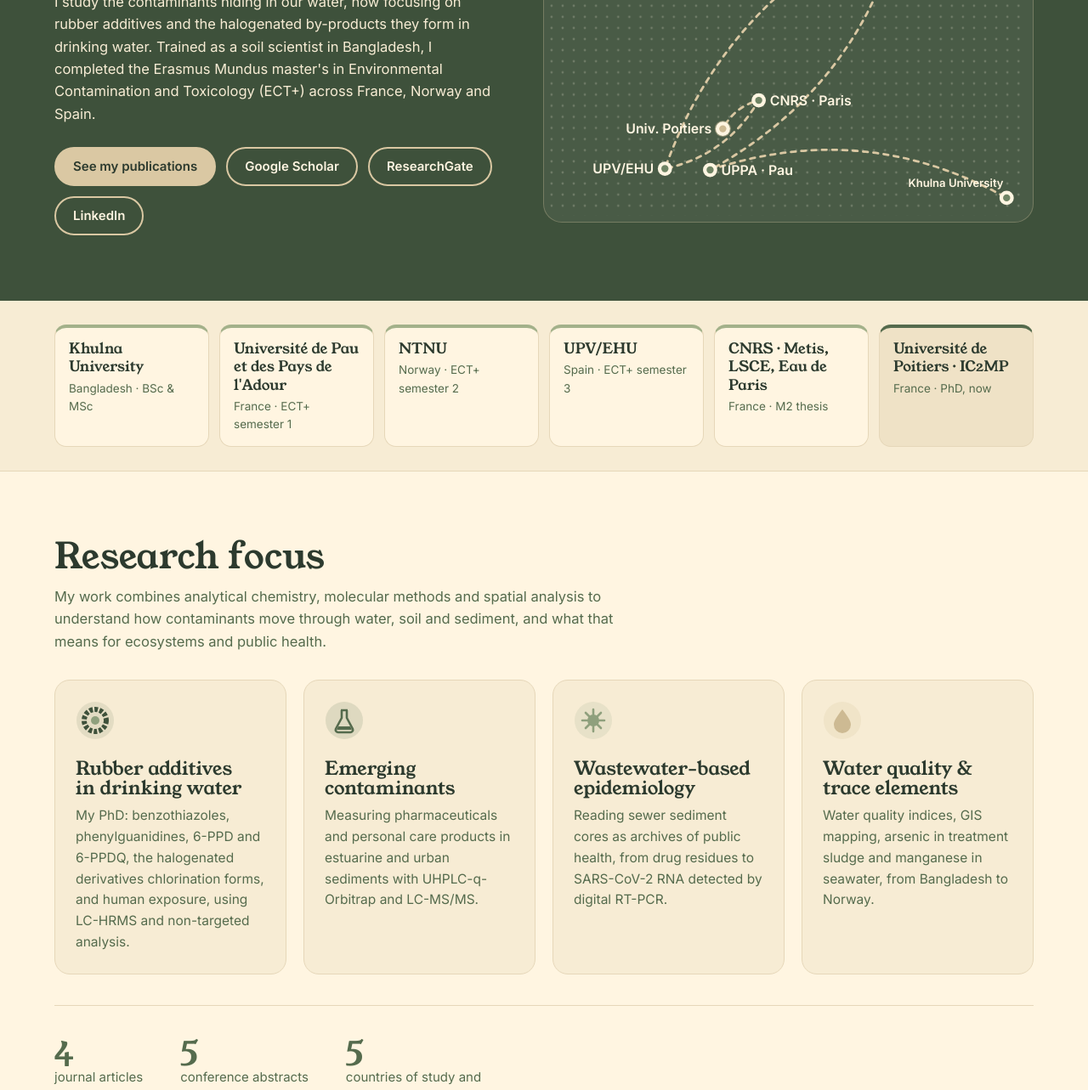
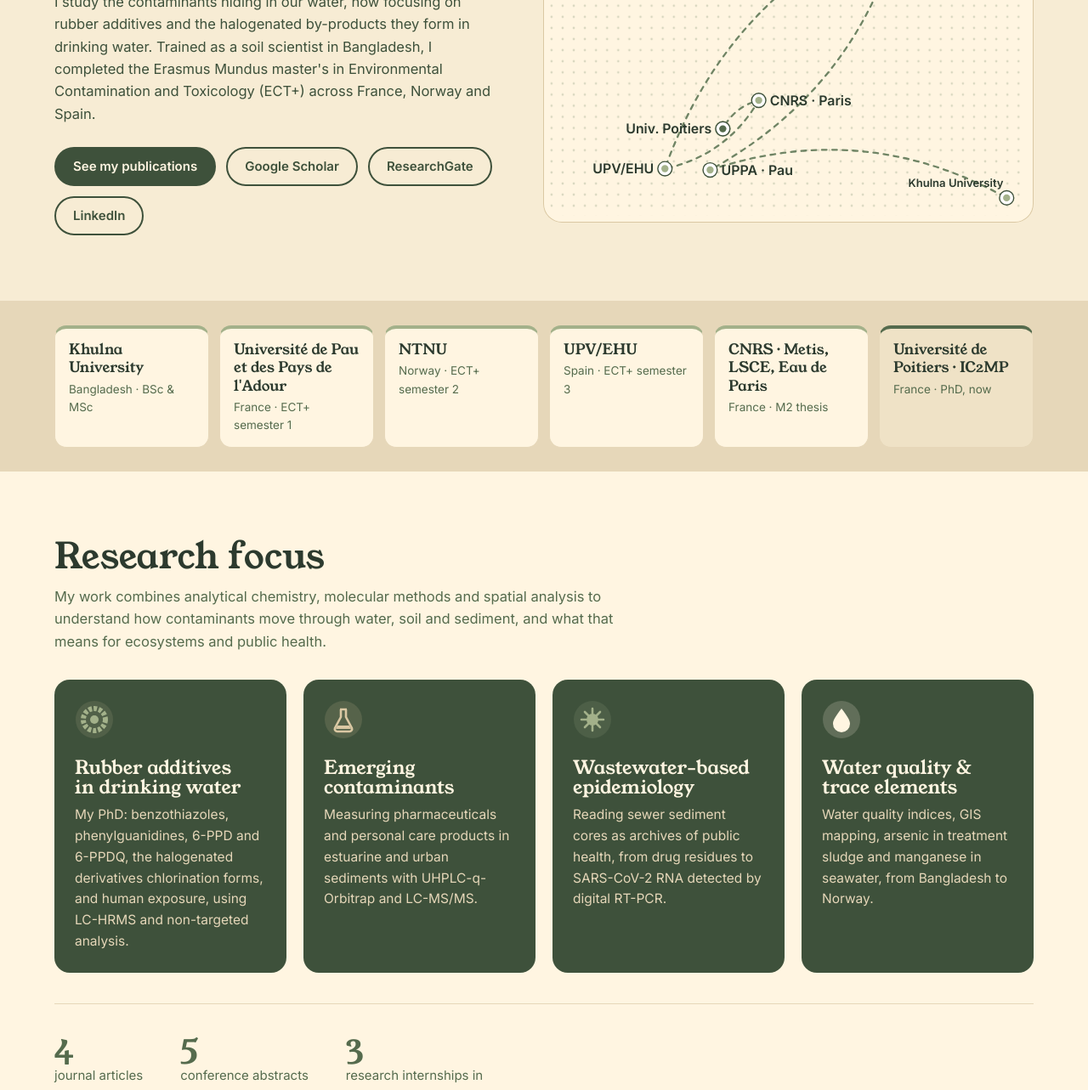
Before and after one commit to asifmahmud-researcher/asifmahmud-researcher.github.io, a plain HTML site: page index.html in a window 1280 px wide. Shown: the part 286-1569 px from the top of the page at 85% size. Drawn offline with Linux system fonts and the light colour scheme.

Commit message:
Update index.html

```diff
--- a/index.html
+++ b/index.html
@@ -11,7 +11,7 @@
 /* VOICE: warm, curious, scholarly — a young researcher's story told with care
    IDEA: a field notebook / route map — the career as a journey between research cities
    PICTURE: a dotted-grid map with a drawn route from Khulna through Pau, Trondheim, the Basque Country, Paris and Poitiers
-   COLOUR and TYPE: cream ground, deep and forest sage bands for rhythm, sage publications band, vintage-cream accent; Young Serif + Inter
+   COLOUR and TYPE: ivory hero with green type, forest research cards, sage publications band, deep sage contact, sage publications band, vintage-cream accent; Young Serif + Inter
    LAYOUT: dark hero with map, cream and sage bands alternating, dark contact band */
 :root{color-scheme:light dark;
  --bg:light-dark(#fff5e1,#1c261e);--ink:light-dark(#2c3a2e,#f7ecd4);--mute:light-dark(#556b4d,#c9cfb4);
@@ -34,25 +34,25 @@ nav b{font-family:"Young Serif",serif;font-weight:400;font-size:19px}
 nav ul{display:flex;flex-wrap:wrap;gap:4px;list-style:none;margin:0;padding:0}
 nav a{display:inline-flex;align-items:center;min-height:44px;padding:0 12px;text-decoration:none;font-size:15px;border-radius:8px;opacity:.9}
 nav a:hover,nav a:focus-visible{background:rgba(255,245,225,.12);opacity:1;outline:none}
-.hero{background:var(--forest);color:var(--cream);padding:clamp(28px,5vw,72px) max(5vw,16px) clamp(40px,6vw,80px)}
+.hero{background:#f7ecd4;color:var(--forest);border-bottom:1px solid #e6d7b9;padding:clamp(28px,5vw,72px) max(5vw,16px) clamp(40px,6vw,80px)}
 .hero .wrap{display:grid;grid-template-columns:minmax(0,1fr) minmax(0,1.1fr);gap:clamp(24px,4vw,56px);align-items:center}
 .hero h1{font-size:clamp(42px,6vw,66px);margin:6px 0 16px}
-.role{font-size:18px;color:var(--dcream);margin:0}
-.hero p.bio{max-width:54ch;color:#f7ecd4;margin:0 0 26px}
+.role{font-size:18px;color:var(--olive);margin:0}
+.hero p.bio{max-width:54ch;color:#3e513b;margin:0 0 26px}
 .btns{display:flex;flex-wrap:wrap;gap:12px}
-.btn{display:inline-flex;align-items:center;min-height:46px;padding:0 20px;border-radius:999px;font-weight:600;text-decoration:none;font-size:15px;border:2px solid var(--dcream);color:var(--cream);transition:transform .15s,background .15s}
-.btn:hover{transform:translateY(-2px);background:rgba(255,245,225,.1)}
-.btn.solid{background:var(--dcream);border-color:var(--dcream);color:var(--deep)}
-.btn.solid:hover{background:var(--cream)}
+.btn{display:inline-flex;align-items:center;min-height:46px;padding:0 20px;border-radius:999px;font-weight:600;text-decoration:none;font-size:15px;border:2px solid var(--forest);color:var(--forest);transition:transform .15s,background .15s}
+.btn:hover{transform:translateY(-2px);background:rgba(62,81,59,.08)}
+.btn.solid{background:var(--forest);border-color:var(--forest);color:var(--cream)}
+.btn.solid:hover{background:var(--deep)}
 .btn:focus-visible,button:focus-visible,input:focus-visible,.links a:focus-visible{outline:3px solid var(--vint);outline-offset:2px}
-.map{background:rgba(255,245,225,.06);border-radius:22px;padding:8px;box-shadow:inset 0 0 0 1px rgba(218,200,163,.3)}
+.map{background:#fff5e1;border-radius:22px;padding:8px;box-shadow:inset 0 0 0 1px #dac8a3}
 .map svg{display:block;width:100%;height:auto}
 .route{stroke-dasharray:6 7;animation:dash 1.6s linear infinite}
 @keyframes dash{to{stroke-dashoffset:-26}}
 .pulse{transform-box:fill-box;transform-origin:center;animation:pulse 2.4s ease-out infinite}
 @keyframes pulse{0%{transform:scale(1);opacity:.6}100%{transform:scale(3);opacity:0}}
 @media (prefers-reduced-motion:reduce){.route,.pulse{animation:none}.btn{transition:none}}
-.unis{background:var(--ivory);padding:28px max(5vw,16px);border-bottom:1px solid var(--line)}
+.unis{background:light-dark(#e6d7b9,#243026);padding:28px max(5vw,16px)}
 .ugrid{display:grid;grid-template-columns:repeat(6,minmax(0,1fr));gap:12px}
 .uni{background:var(--bg);border:1px solid var(--line);border-radius:14px;padding:14px 16px;border-top:4px solid var(--sage)}
 .uni b{display:block;font-family:"Young Serif",serif;font-weight:400;font-size:17px;line-height:1.25}
@@ -61,10 +61,10 @@ nav a:hover,nav a:focus-visible{background:rgba(255,245,225,.12);opacity:1;outli
 .grid3{display:grid;grid-template-columns:repeat(4,minmax(0,1fr));gap:20px}
 @media(max-width:1100px){.grid3{grid-template-columns:repeat(2,minmax(0,1fr))}.ugrid{grid-template-columns:repeat(3,minmax(0,1fr))}}
 @media(max-width:560px){.ugrid{grid-template-columns:repeat(2,minmax(0,1fr))}}
-.topic{background:var(--card);border:1px solid var(--line);border-radius:18px;padding:24px}
+.topic{background:var(--forest);color:var(--cream);border-radius:18px;padding:24px}
 .topic svg{width:46px;height:46px;margin-bottom:14px}
 .topic h3{font-size:22px;margin-bottom:8px}
-.topic p{margin:0;color:var(--mute);font-size:15.5px}
+.topic p{margin:0;color:#e6d7b9;font-size:15.5px}
 .stats{display:flex;flex-wrap:wrap;gap:12px 44px;margin-top:36px;padding-top:28px;border-top:1px solid var(--line)}
 .stats div{font-size:15px;color:var(--mute);max-width:22ch}
 .stats strong{display:block;font-family:"Young Serif",serif;font-weight:400;font-size:clamp(30px,4vw,40px);color:var(--hi);line-height:1.1}
@@ -191,20 +191,20 @@ const stops=[
  {c:"Univ. Poitiers",p:P(0.34,46.58),a:"end",dx:-14,dy:6}];
 let d=`M${stops[0].p}`;
 for(let i=1;i<stops.length;i++){const[a,b]=[stops[i-1].p,stops[i].p];const mx=(a[0]+b[0])/2,my=(a[1]+b[1])/2,nx=-(b[1]-a[1])*.22,ny=(b[0]-a[0])*.22;d+=` Q${mx+nx},${my+ny} ${b}`;}
-document.getElementById("map").innerHTML=`<defs><pattern id="dots" width="14" height="14" patternUnits="userSpaceOnUse"><circle cx="2" cy="2" r="1.4" fill="#fff5e1" opacity=".22"/></pattern></defs>
+document.getElementById("map").innerHTML=`<defs><pattern id="dots" width="14" height="14" patternUnits="userSpaceOnUse"><circle cx="2" cy="2" r="1.4" fill="#6f8464" opacity=".28"/></pattern></defs>
  <rect width="600" height="420" rx="16" fill="url(#dots)"/>
- <path class="route" d="${d}" fill="none" stroke="#dac8a3" stroke-width="3" stroke-linecap="round"/>
- ${stops.map((s,i)=>{const[x,y]=s.p;return `${i===stops.length-1?`<circle class="pulse" cx="${x}" cy="${y}" r="8" fill="#dac8a3"/>`:""}
- <circle cx="${x}" cy="${y}" r="9" fill="#fff5e1"/><circle cx="${x}" cy="${y}" r="4.5" fill="${i===stops.length-1?"#cdba93":"#6f8464"}"/>
- <text x="${x+s.dx}" y="${y+s.dy}" text-anchor="${s.a}" fill="#fff5e1" font-family="Inter,sans-serif" font-size="${s.off?14:17}" font-weight="600">${s.c}</text>`}).join("")}`;
+ <path class="route" d="${d}" fill="none" stroke="#6f8464" stroke-width="2.5" stroke-linecap="round"/>
+ ${stops.map((s,i)=>{const[x,y]=s.p;return `${i===stops.length-1?`<circle class="pulse" cx="${x}" cy="${y}" r="8" fill="#a3b18a"/>`:""}
+ <circle cx="${x}" cy="${y}" r="9" fill="#ffffff" stroke="#3e513b" stroke-width="1.5"/><circle cx="${x}" cy="${y}" r="4.5" fill="${i===stops.length-1?"#556b4d":"#a3b18a"}"/>
+ <text x="${x+s.dx}" y="${y+s.dy}" text-anchor="${s.a}" fill="#2c3a2e" font-family="Inter,sans-serif" font-size="${s.off?14:17}" font-weight="600">${s.c}</text>`}).join("")}`;
 
 const un=[["Khulna University","Bangladesh · BSc & MSc"],["Université de Pau et des Pays de l'Adour","France · ECT+ semester 1"],["NTNU","Norway · ECT+ semester 2"],["UPV/EHU","Spain · ECT+ semester 3"],["CNRS · Metis, LSCE, Eau de Paris","France · M2 thesis"],["Université de Poitiers · IC2MP","France · PhD, now",1]];
 document.getElementById("unis").innerHTML=un.map(u=>`<div class="uni${u[2]?" now":""}"><b>${u[0]}</b><span>${u[1]}</span></div>`).join("");
 const ic={
- tire:'<svg viewBox="0 0 46 46"><circle cx="23" cy="23" r="22" fill="#556b4d" opacity=".12"/><circle cx="23" cy="23" r="13" fill="none" stroke="#3e513b" stroke-width="6" stroke-dasharray="4 2"/><circle cx="23" cy="23" r="5" fill="#8fa07d"/></svg>',
- lab:'<svg viewBox="0 0 46 46"><circle cx="23" cy="23" r="22" fill="#556b4d" opacity=".15"/><path d="M19 11h8M20 11v9l-7 13a3 3 0 0 0 3 4h14a3 3 0 0 0 3-4l-7-13v-9" fill="none" stroke="#556b4d" stroke-width="2.6" stroke-linejoin="round"/><path d="M16 30h14l2 4H14z" fill="#556b4d"/></svg>',
- virus:'<svg viewBox="0 0 46 46"><circle cx="23" cy="23" r="22" fill="#8fa07d" opacity=".15"/><circle cx="23" cy="23" r="7" fill="#8fa07d"/><path d="M23 10v6M23 30v6M10 23h6M30 23h6M14 14l4 4M28 28l4 4M32 14l-4 4M18 28l-4 4" stroke="#8fa07d" stroke-width="2.6" stroke-linecap="round"/></svg>',
- drop:'<svg viewBox="0 0 46 46"><circle cx="23" cy="23" r="22" fill="#cdba93" opacity=".18"/><path d="M23 10c6 8 10 13 10 18a10 10 0 0 1-20 0c0-5 4-10 10-18z" fill="#cdba93"/></svg>'};
+ tire:'<svg viewBox="0 0 46 46"><circle cx="23" cy="23" r="22" fill="#dac8a3" opacity=".12"/><circle cx="23" cy="23" r="13" fill="none" stroke="#a3b18a" stroke-width="6" stroke-dasharray="4 2"/><circle cx="23" cy="23" r="5" fill="#a3b18a"/></svg>',
+ lab:'<svg viewBox="0 0 46 46"><circle cx="23" cy="23" r="22" fill="#dac8a3" opacity=".15"/><path d="M19 11h8M20 11v9l-7 13a3 3 0 0 0 3 4h14a3 3 0 0 0 3-4l-7-13v-9" fill="none" stroke="#dac8a3" stroke-width="2.6" stroke-linejoin="round"/><path d="M16 30h14l2 4H14z" fill="#dac8a3"/></svg>',
+ virus:'<svg viewBox="0 0 46 46"><circle cx="23" cy="23" r="22" fill="#a3b18a" opacity=".15"/><circle cx="23" cy="23" r="7" fill="#a3b18a"/><path d="M23 10v6M23 30v6M10 23h6M30 23h6M14 14l4 4M28 28l4 4M32 14l-4 4M18 28l-4 4" stroke="#a3b18a" stroke-width="2.6" stroke-linecap="round"/></svg>',
+ drop:'<svg viewBox="0 0 46 46"><circle cx="23" cy="23" r="22" fill="#fff5e1" opacity=".18"/><path d="M23 10c6 8 10 13 10 18a10 10 0 0 1-20 0c0-5 4-10 10-18z" fill="#fff5e1"/></svg>'};
 const topics=[
  {i:"tire",t:"Rubber additives in drinking water",d:"My PhD: benzothiazoles, phenylguanidines, 6-PPD and 6-PPDQ, the halogenated derivatives chlorination forms, and human exposure, using LC-HRMS and non-targeted analysis."},
  {i:"lab",t:"Emerging contaminants",d:"Measuring pharmaceuticals and personal care products in estuarine and urban sediments with UHPLC-q-Orbitrap and LC-MS/MS."},
@@ -212,7 +212,7 @@ const topics=[
  {i:"drop",t:"Water quality & trace elements",d:"Water quality indices, GIS mapping, arsenic in treatment sludge and manganese in seawater, from Bangladesh to Norway."}];
 document.getElementById("topics").innerHTML=topics.map(t=>`<div class="topic">${ic[t.i]}<h3>${t.t}</h3><p>${t.d}</p></div>`).join("");
 
-const st=[["4","journal articles"],["5","conference abstracts"],["5","countries of study and research"]];
+const st=[["4","journal articles"],["5","conference abstracts"],["3","research internships in Europe"]];
 document.getElementById("stats").innerHTML=st.map(s=>`<div><strong>${s[0]}</strong>${s[1]}</div>`).join("");
 
 const me=s=>s.replace(/Mahmud, A\./g,"<b>Mahmud, A.</b>");
```
